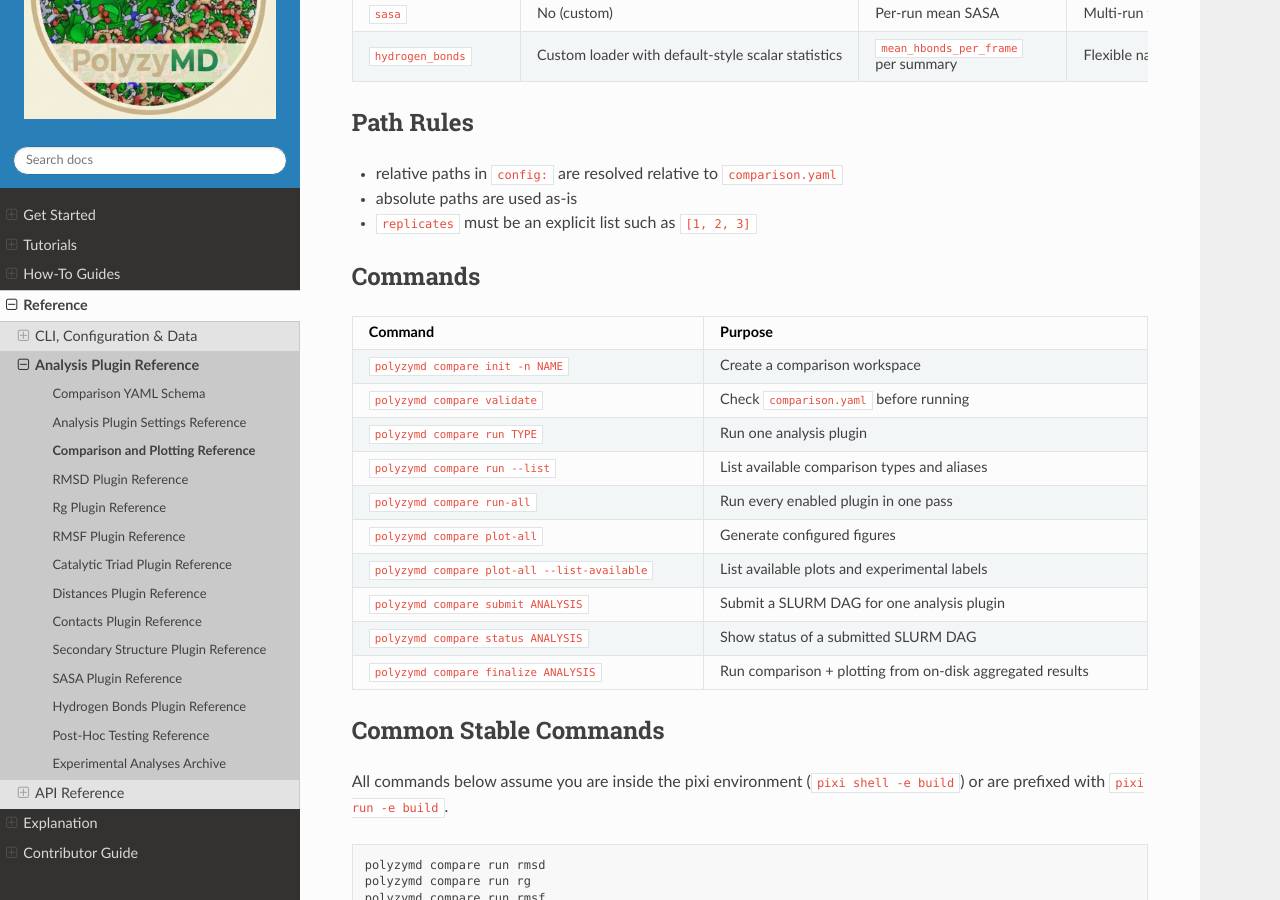
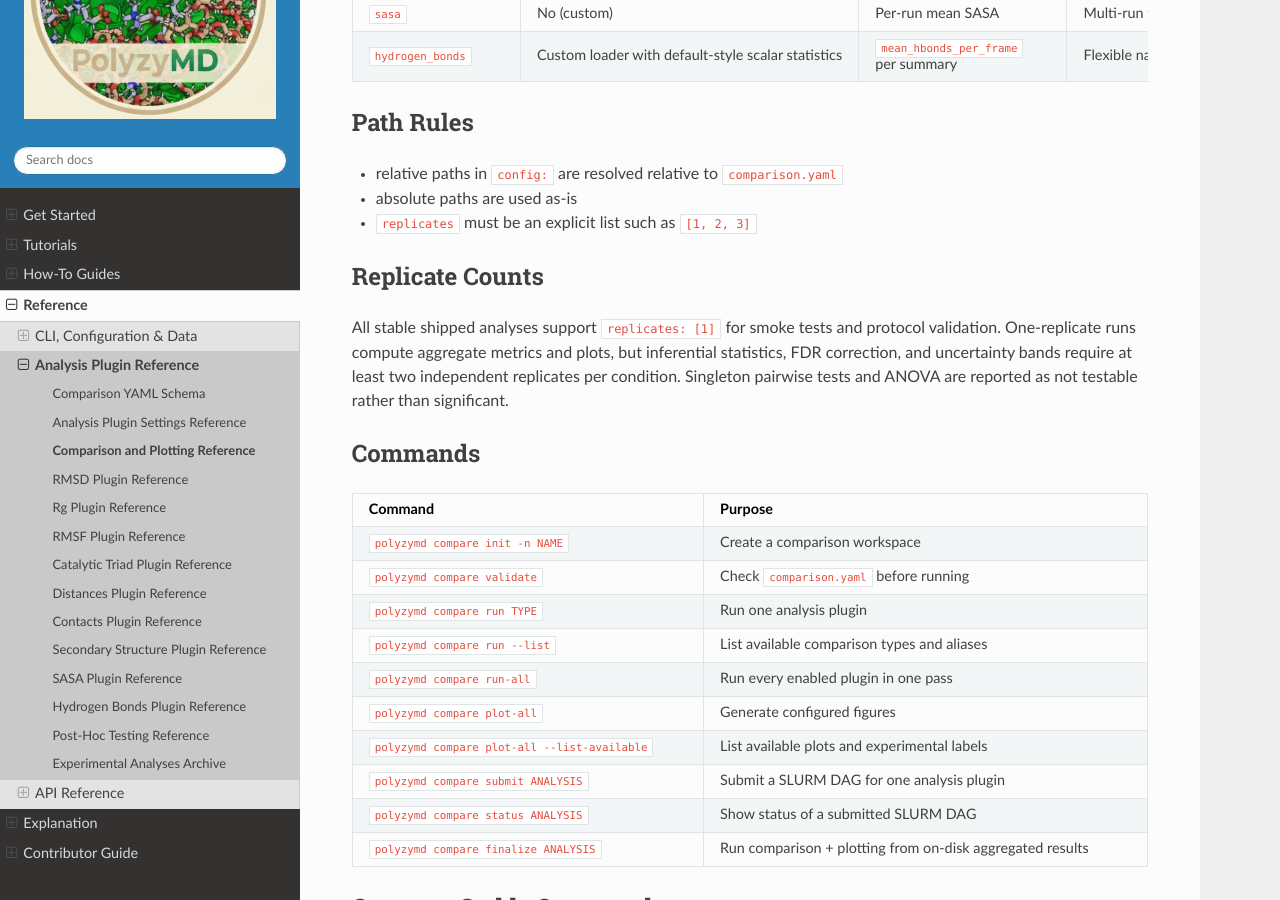
Before and after one commit to joelaforet/polyzymd, a Sphinx documentation site: the page built from docs/source/reference/analysis_comparison_reference.md, in a window 1280 px wide and 900 px high, scrolled down 2348 px. Built offline with Sphinx 7.4.7 and the Read the Docs theme 3.1.0, drawn with Linux system fonts in a browser that asks for light colours.

Commit message:
Document singleton smoke tests

```diff
--- a/docs/source/reference/analysis_comparison_reference.md
+++ b/docs/source/reference/analysis_comparison_reference.md
@@ -108,6 +108,14 @@ Stable analysis plugins:
 - relative paths in `config:` are resolved relative to `comparison.yaml`
 - absolute paths are used as-is
 - `replicates` must be an explicit list such as `[1, 2, 3]`
+
+## Replicate Counts
+
+All stable shipped analyses support `replicates: [1]` for smoke tests and
+protocol validation. One-replicate runs compute aggregate metrics and plots, but
+inferential statistics, FDR correction, and uncertainty bands require at least
+two independent replicates per condition. Singleton pairwise tests and ANOVA are
+reported as not testable rather than significant.
 
 ## Commands
 
```
